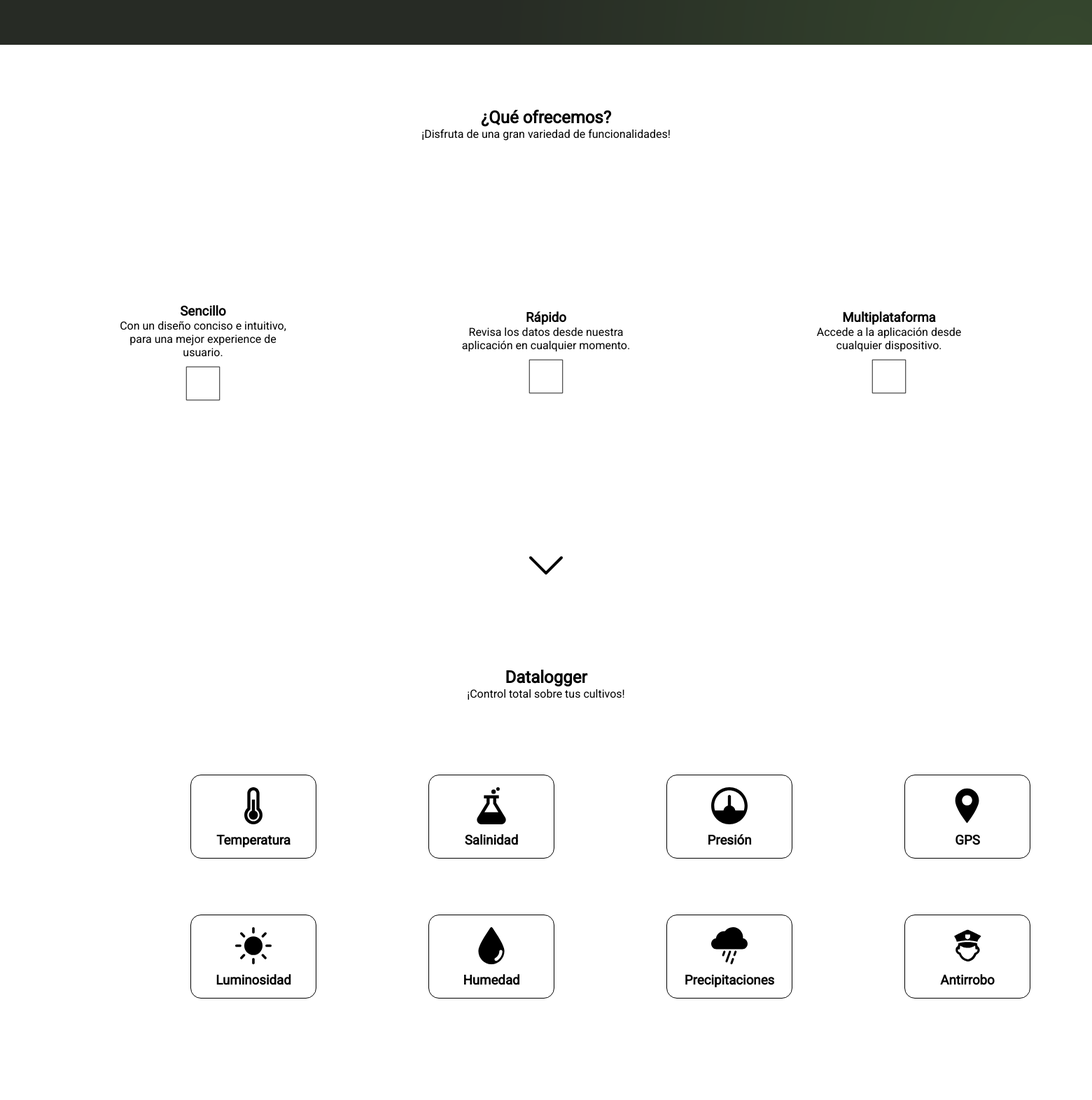
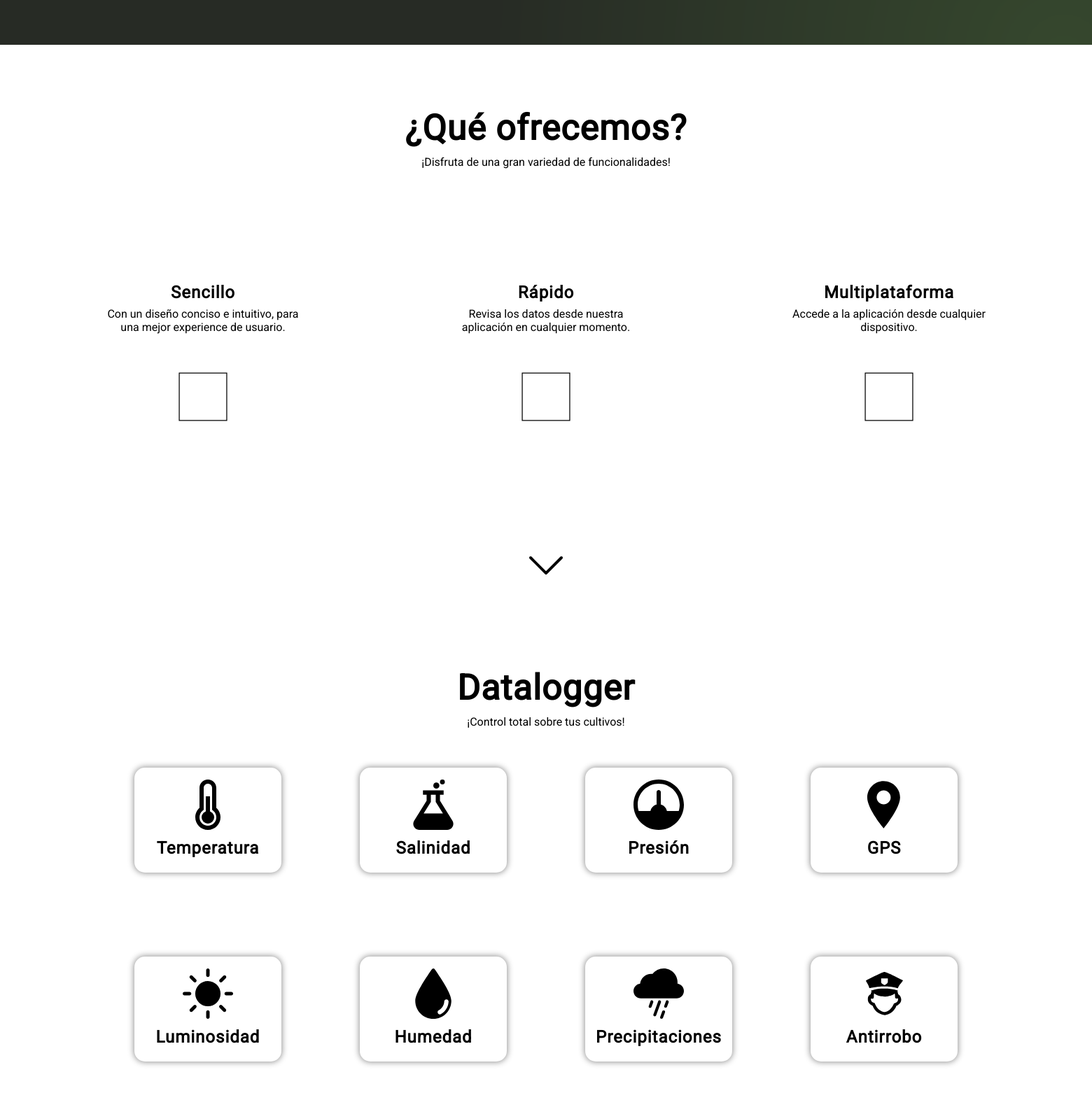
Before and after one commit to abidanBrito/PW-eHorta, a PHP site: page / in a window 1560 px wide. Shown: the part 736-2308 px from the top of the page at 70% size. Run offline with PHP 8.4, Linux system fonts and the light colour scheme.

Commit message:
Fix overwritten files

```diff
--- a/src/app/about.html
+++ b/src/app/about.html
@@ -62,7 +62,7 @@
             </nav>
         </header>
 
-        <main style="text-align: center; margin-top: 50px;">
+        <main style="text-align: center; margin-top: 90px;">
             <h1 style="font-size: 36px;">¿QUIÉNES SOMOS?</h1>
             <p style="margin-top: 20px;">Somos un grupo de estudiantes del grado en Tecnologías Interactivas,
             de la Escuela Superior Politécnica de Gandía. Nuestra misión es...</p>
--- a/src/app/contact.html
+++ b/src/app/contact.html
@@ -2,7 +2,7 @@
 *    AUTHOR:         Abidan Brito Clavijo
 *    FILE:           contact.html
 *    DATE:           13/03/2020
-*    STATE:          WIP
+*    STATE:          DONE
 *    ----------------------------------------------------------------
 *    NOTICE: Copyright (c) 2020 Abidan Brito Clavijo
 *    ---------------------------------------------------------------- -->
--- a/src/app/css/index.css
+++ b/src/app/css/index.css
@@ -43,6 +51,24 @@ section {
     font-size: 90px;
     letter-spacing: 3px;
     color: #dddddd;
+}
+
+h2 {
+    font-size: 50px;
+    letter-spacing: 1px;
+    margin-bottom: 10px;
+}
+
+h3 {
+    font-size: 24px;
+    letter-spacing: 1px;
+    margin-bottom: 7px;
+}
+
+#slogan01,
+#slogan02,
+#slogan03 {
+    font-size: 24px;
 }
 
 #showcase p {
@@ -87,7 +113,8 @@ section {
     padding-top: 90px;
 }
 
-#services-content {
+#services-content,
+#reviews-container {
     height: 100%;
     width: 100%;
     display: flex;
@@ -96,19 +123,34 @@ section {
 }
 
 #services-content article {
-    width: 250px;
+    display: flex;
+    flex-direction: column;
+    align-items: center;
     text-align: center;
+    width: 280px;
 }
 
 #services-content article img {
-    height: 70px;
+    margin: 40px;
+    height: 100px;
+}
+
+#datalogger {
+    display: flex;
+    flex-direction: column;
+    align-items: center;
+    padding-top: 90px;
+}
+
+#datalogger-more {
+    display: none;
 }
 
 .magnitudes {
     height: 80%;
     width: 80%;
     display: flex;
-    justify-content: space-around;
+    justify-content: space-between;
     align-items: center;
 }
 
@@ -118,28 +160,23 @@ section {
 }
 
 .boxes {
-    width: 180px;
-    height: 120px;
-    border: 1px solid black;
+    width: 210px;
+    height: 150px;
     border-radius: 15px;
+    box-shadow: 0px 0px 8px 1px #959595;
     padding: 10px;
-    margin: 80px;
+    margin-top: 120px;
+    margin-bottom: 120px;
     display: flex;
     flex-direction: column;
     justify-content: center;
     align-items: center;
+    letter-spacing: 1px;
 }
 
 .boxes img {
     max-height: 60%;
     padding: 3px;
-}
-
-#datalogger {
-    display: flex;
-    flex-direction: column;
-    align-items: center;
-    padding-top: 90px;
 }
 
 #reviews {
--- a/src/app/faqs.html
+++ b/src/app/faqs.html
@@ -62,7 +62,7 @@
             </nav>
         </header>
 
-        <main style="text-align: center; margin-top: 50px;">
+        <main style="text-align: center; margin-top: 90px;">
             <h1 style="font-size: 36px;">PREGUNTAS FRECUENTES</h1>
             <p style="margin-top: 20px;">Aquí van las preguntas...</p>
         </main>
```
Also changed, not shown: other parts of src/app/css/index.css (+39 -55 lines), src/app/css/contact_style.css (+17 -4 lines).
